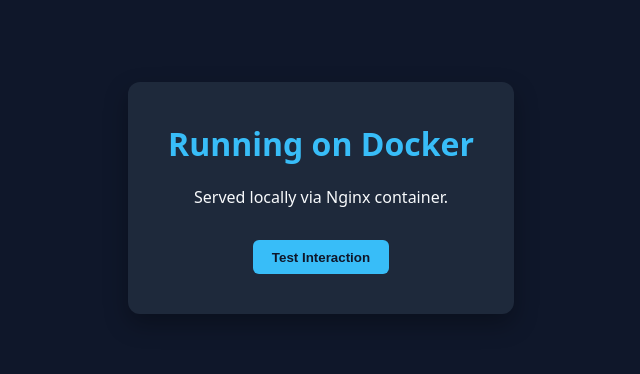
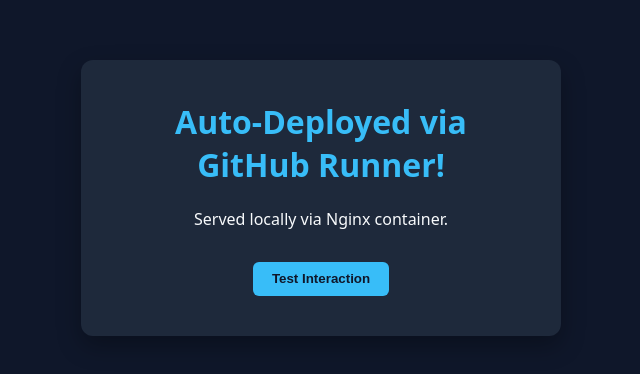
Before and after one commit to Nikhilmore2026/my-single-page, a plain HTML site: page index.html in a window 1280 px wide. Shown: the part 202-576 px from the top of the page, without its empty margins (319-959 px from the left). Drawn offline with Linux system fonts and the light colour scheme.

Commit message:
Test automatic CI/CD deployment

```diff
--- a/index.html
+++ b/index.html
@@ -38,7 +38,7 @@
 </head>
 <body>
   <div class="card">
-    <h1>Running on Docker</h1>
+    <h1>Auto-Deployed via GitHub Runner!</h1>
     <p id="status">Served locally via Nginx container.</p>
     <button onclick="document.getElementById('status').textContent = 'Interactive JS works!'">
       Test Interaction
```
